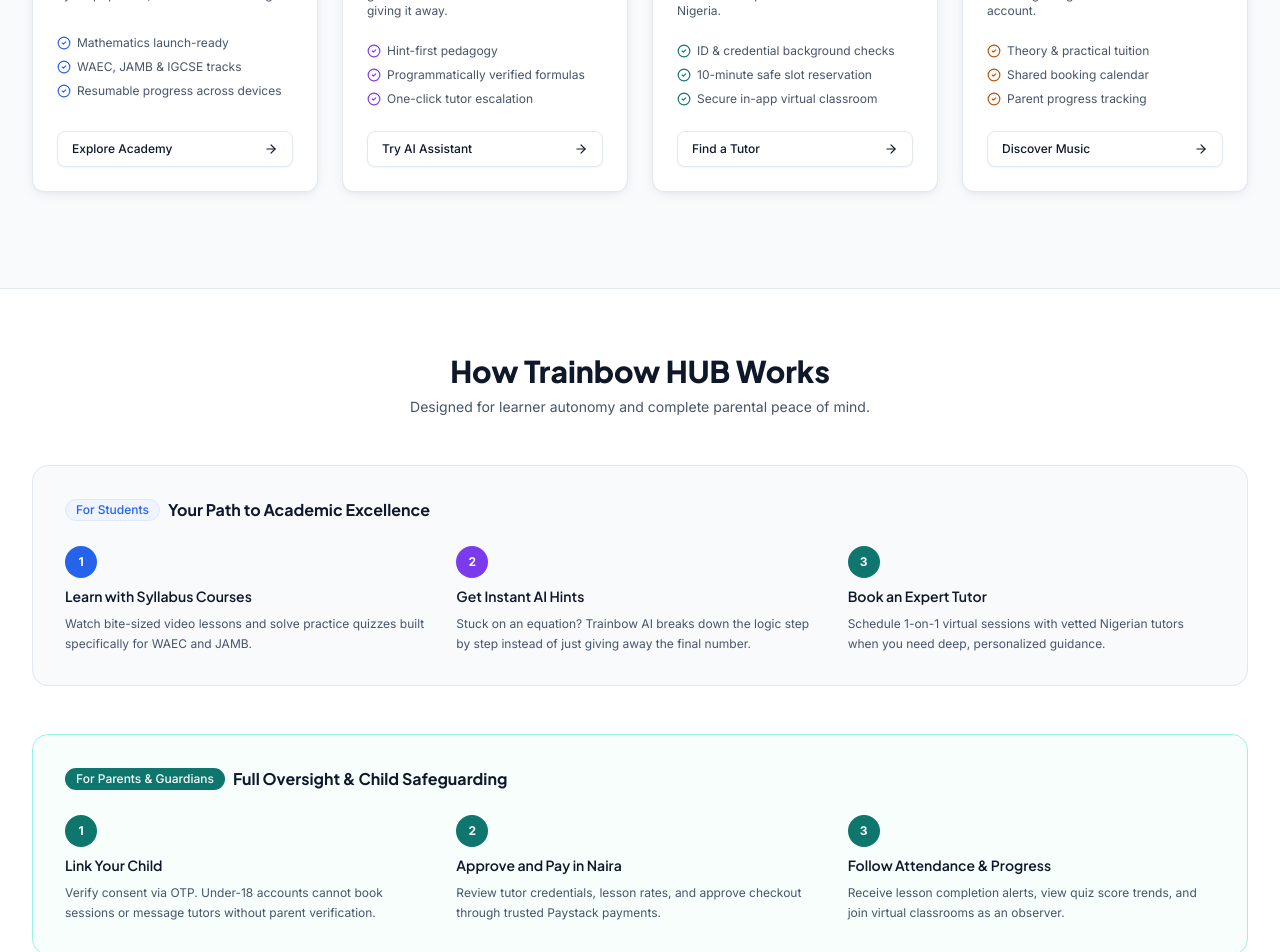
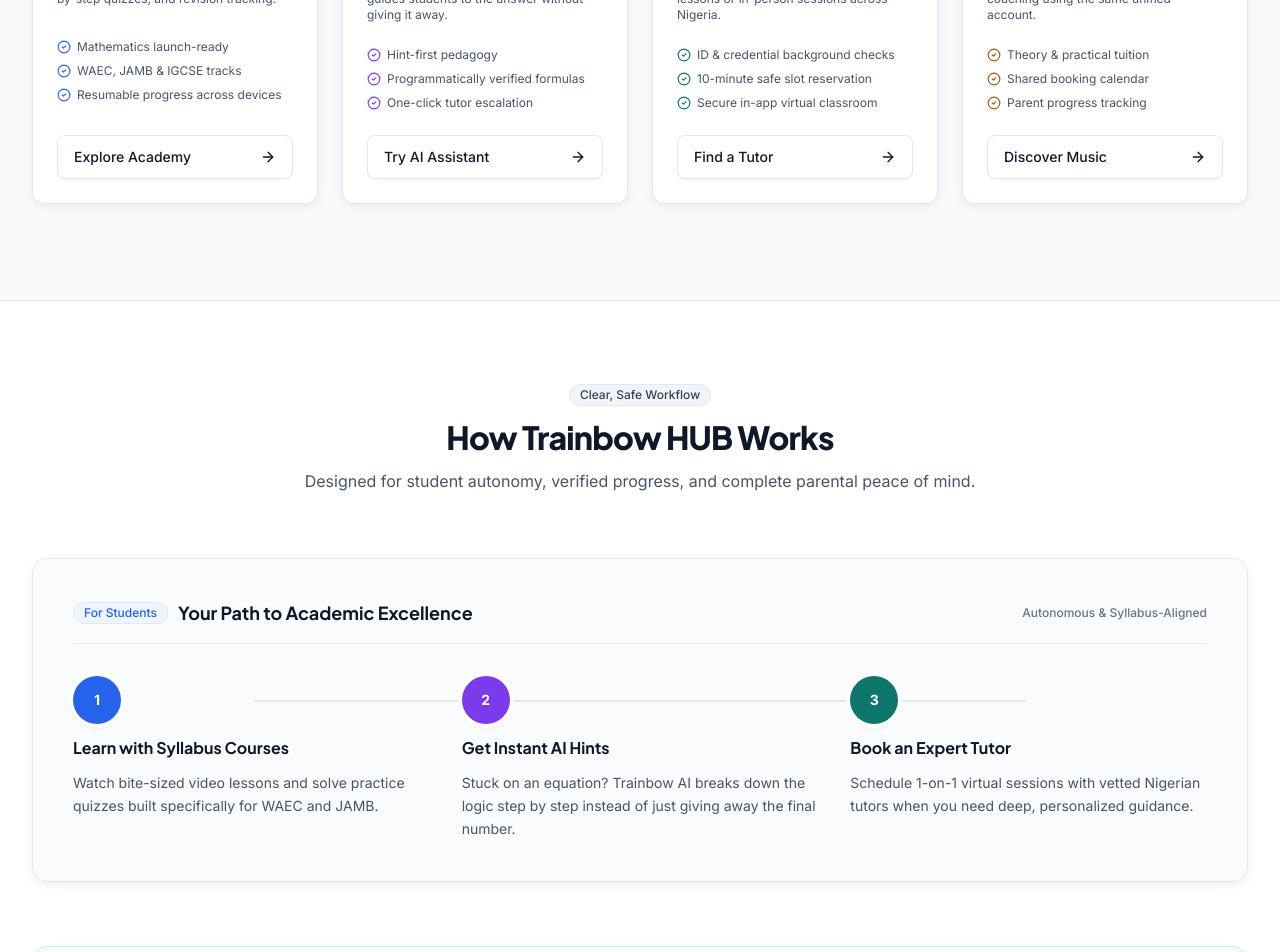
Before and after one commit to Trainbow-7/Trainbow-Hub, a Next.js app: page / in a window 1280 px wide. Shown: the part 1140-2092 px from the top of the page. Built offline with nearby package versions, Linux system fonts and the light colour scheme; no server answers.

Commit message:
feat(home): Stage 4 - home page polish, connected horizontal stepper, and 44px service actions

```diff
--- a/src/app/page.tsx
+++ b/src/app/page.tsx
@@ -214,9 +214,9 @@
 
           <div className="grid grid-cols-1 md:grid-cols-2 lg:grid-cols-4 gap-6">
             {/* 1. Academy */}
-            <Card className="border-t-4 border-t-brand-blue-600 flex flex-col justify-between hover:shadow-hover transition-all">
+            <Card className="rounded-card border-t-4 border-t-brand-blue-600 flex flex-col justify-between hover-lift">
               <CardHeader className="space-y-2">
-                <div className="h-10 w-10 rounded-lg bg-brand-blue-50 text-brand-blue-600 flex items-center justify-center">
+                <div className="h-11 w-11 rounded-control bg-brand-blue-50 text-brand-blue-600 flex items-center justify-center">
                   <BookOpen className="h-5 w-5" />
                 </div>
                 <Badge variant="brand" className="w-fit">Academy</Badge>
@@ -241,18 +241,18 @@
               </CardContent>
               <div className="p-6 pt-0">
                 <Link href="/academy" className="block w-full">
-                  <Button variant="outline" size="sm" className="w-full justify-between">
+                  <Button variant="outline" size="md" className="w-full justify-between min-h-[44px]">
                     <span>Explore Academy</span>
-                    <ArrowRight className="h-3.5 w-3.5" />
+                    <ArrowRight className="h-4 w-4" />
                   </Button>
                 </Link>
               </div>
             </Card>
 
             {/* 2. AI Assistant */}
-            <Card className="border-t-4 border-t-service-ai-600 flex flex-col justify-between hover:shadow-hover transition-all">
+            <Card className="rounded-card border-t-4 border-t-service-ai-600 flex flex-col justify-between hover-lift">
               <CardHeader className="space-y-2">
-                <div className="h-10 w-10 rounded-lg bg-purple-50 text-service-ai-600 flex items-center justify-center">
+                <div className="h-11 w-11 rounded-control bg-purple-50 text-service-ai-600 flex items-center justify-center">
                   <Sparkles className="h-5 w-5" />
                 </div>
                 <Badge variant="ai" className="w-fit">Trainbow AI</Badge>
@@ -277,18 +277,18 @@
               </CardContent>
               <div className="p-6 pt-0">
                 <Link href="/ai" className="block w-full">
-                  <Button variant="outline" size="sm" className="w-full justify-between">
+                  <Button variant="outline" size="md" className="w-full justify-between min-h-[44px]">
                     <span>Try AI Assistant</span>
-                    <ArrowRight className="h-3.5 w-3.5" />
+                    <ArrowRight className="h-4 w-4" />
                   </Button>
                 </Link>
               </div>
             </Card>
 
             {/* 3. Tutors Marketplace */}
-            <Card className="border-t-4 border-t-service-tutor-700 flex flex-col justify-between hover:shadow-hover transition-all">
+            <Card className="rounded-card border-t-4 border-t-service-tutor-700 flex flex-col justify-between hover-lift">
               <CardHeader className="space-y-2">
-                <div className="h-10 w-10 rounded-lg bg-teal-50 text-service-tutor-700 flex items-center justify-center">
+                <div className="h-11 w-11 rounded-control bg-teal-50 text-service-tutor-700 flex items-center justify-center">
                   <GraduationCap className="h-5 w-5" />
                 </div>
                 <Badge variant="tutor" className="w-fit">Tutors</Badge>
@@ -313,18 +313,18 @@
               </CardContent>
               <div className="p-6 pt-0">
                 <Link href="/tutors" className="block w-full">
-                  <Button variant="outline" size="sm" className="w-full justify-between">
+                  <Button variant="outline" size="md" className="w-full justify-between min-h-[44px]">
                     <span>Find a Tutor</span>
-                    <ArrowRight className="h-3.5 w-3.5" />
+                    <ArrowRight className="h-4 w-4" />
                   </Button>
                 </Link>
               </div>
             </Card>
 
             {/* 4. Music */}
-            <Card className="border-t-4 border-t-service-music-500 flex flex-col justify-between hover:shadow-hover transition-all">
+            <Card className="rounded-card border-t-4 border-t-service-music-500 flex flex-col justify-between hover-lift">
               <CardHeader className="space-y-2">
-                <div className="h-10 w-10 rounded-lg bg-amber-50 text-amber-900 flex items-center justify-center">
+                <div className="h-11 w-11 rounded-control bg-amber-50 text-amber-900 flex items-center justify-center">
                   <Music className="h-5 w-5" />
                 </div>
                 <Badge variant="neutral" className="w-fit border-amber-300 bg-amber-50 text-neutral-slate-900 font-semibold">Music</Badge>
@@ -349,9 +349,9 @@
               </CardContent>
               <div className="p-6 pt-0">
                 <Link href="/music" className="block w-full">
-                  <Button variant="outline" size="sm" className="w-full justify-between">
+                  <Button variant="outline" size="md" className="w-full justify-between min-h-[44px]">
                     <span>Discover Music</span>
-                    <ArrowRight className="h-3.5 w-3.5" />
+                    <ArrowRight className="h-4 w-4" />
                   </Button>
                 </Link>
               </div>
@@ -359,102 +359,119 @@
           </div>
         </section>
 
-        {/* 3. How It Works (Dual Track: Student & Parent) */}
-        <section className="bg-white border-y border-neutral-slate-200 py-16 px-4 sm:px-6 lg:px-8">
-          <div className="max-w-7xl mx-auto space-y-12">
-            <div className="text-center max-w-2xl mx-auto space-y-2">
-              <h2 className="text-2xl sm:text-3xl font-extrabold font-heading text-neutral-slate-900">
+        {/* 3. How It Works (Connected Horizontal Stepper) */}
+        <section className="bg-white border-y border-neutral-slate-200 py-20 px-4 sm:px-6 lg:px-8">
+          <div className="max-w-7xl mx-auto space-y-16">
+            <div className="text-center max-w-2xl mx-auto space-y-3">
+              <Badge variant="neutral">Clear, Safe Workflow</Badge>
+              <h2 className="text-h2 font-extrabold font-heading text-neutral-slate-900 tracking-tight">
                 How Trainbow HUB Works
               </h2>
-              <p className="text-sm text-neutral-slate-600">
-                Designed for learner autonomy and complete parental peace of mind.
+              <p className="text-body text-neutral-slate-600 leading-relaxed">
+                Designed for student autonomy, verified progress, and complete parental peace of mind.
               </p>
             </div>
 
-            {/* Student Track */}
-            <div className="rounded-xl border border-neutral-slate-200 bg-neutral-slate-50 p-6 sm:p-8">
-              <div className="flex items-center gap-2 mb-6">
+            {/* Student Track - Connected Stepper */}
+            <div className="rounded-panel border border-neutral-slate-200 bg-neutral-slate-50/70 p-6 sm:p-10 shadow-soft">
+              <div className="flex flex-wrap items-center justify-between gap-3 mb-8 pb-4 border-b border-neutral-slate-200/80">
+                <div className="flex items-center gap-2.5">
                   <Badge variant="brand">For Students</Badge>
-                <h3 className="font-heading font-bold text-neutral-slate-900 text-base">
+                  <h3 className="font-heading font-bold text-neutral-slate-900 text-base sm:text-lg">
                     Your Path to Academic Excellence
                   </h3>
                 </div>
-              <div className="grid grid-cols-1 md:grid-cols-3 gap-6">
-                <div className="space-y-2">
-                  <div className="h-8 w-8 rounded-full bg-brand-blue-600 text-white font-bold flex items-center justify-center text-xs">
+                <span className="text-xs font-medium text-neutral-slate-500">Autonomous & Syllabus-Aligned</span>
+              </div>
+              <div className="grid grid-cols-1 md:grid-cols-3 gap-8 relative">
+                {/* Horizontal connector line on desktop */}
+                <div className="hidden md:block absolute top-6 left-[16%] right-[16%] h-0.5 bg-neutral-slate-200 -z-0" />
+
+                <div className="space-y-3 relative z-10 text-left bg-neutral-slate-50/70 sm:bg-transparent">
+                  <div className="h-12 w-12 rounded-full bg-brand-blue-600 text-white font-bold flex items-center justify-center text-sm shadow-md ring-4 ring-white">
                     1
                   </div>
-                  <h4 className="font-heading font-semibold text-neutral-slate-900 text-sm">
+                  <h4 className="font-heading font-bold text-neutral-slate-900 text-base">
                     Learn with Syllabus Courses
                   </h4>
-                  <p className="text-xs text-neutral-slate-600 leading-relaxed">
+                  <p className="text-small text-neutral-slate-600 leading-relaxed">
                     Watch bite-sized video lessons and solve practice quizzes built specifically for WAEC and JAMB.
                   </p>
                 </div>
-                <div className="space-y-2">
-                  <div className="h-8 w-8 rounded-full bg-service-ai-600 text-white font-bold flex items-center justify-center text-xs">
+
+                <div className="space-y-3 relative z-10 text-left bg-neutral-slate-50/70 sm:bg-transparent">
+                  <div className="h-12 w-12 rounded-full bg-service-ai-600 text-white font-bold flex items-center justify-center text-sm shadow-md ring-4 ring-white">
                     2
                   </div>
-                  <h4 className="font-heading font-semibold text-neutral-slate-900 text-sm">
+                  <h4 className="font-heading font-bold text-neutral-slate-900 text-base">
                     Get Instant AI Hints
                   </h4>
-                  <p className="text-xs text-neutral-slate-600 leading-relaxed">
+                  <p className="text-small text-neutral-slate-600 leading-relaxed">
                     Stuck on an equation? Trainbow AI breaks down the logic step by step instead of just giving away the final number.
                   </p>
                 </div>
-                <div className="space-y-2">
-                  <div className="h-8 w-8 rounded-full bg-service-tutor-700 text-white font-bold flex items-center justify-center text-xs">
+
+                <div className="space-y-3 relative z-10 text-left bg-neutral-slate-50/70 sm:bg-transparent">
+                  <div className="h-12 w-12 rounded-full bg-service-tutor-700 text-white font-bold flex items-center justify-center text-sm shadow-md ring-4 ring-white">
                     3
                   </div>
-                  <h4 className="font-heading font-semibold text-neutral-slate-900 text-sm">
+                  <h4 className="font-heading font-bold text-neutral-slate-900 text-base">
                     Book an Expert Tutor
                   </h4>
-                  <p className="text-xs text-neutral-slate-600 leading-relaxed">
+                  <p className="text-small text-neutral-slate-600 leading-relaxed">
                     Schedule 1-on-1 virtual sessions with vetted Nigerian tutors when you need deep, personalized guidance.
                   </p>
                 </div>
               </div>
             </div>
 
-            {/* Parent Track */}
-            <div className="rounded-xl border border-teal-200 bg-teal-50/50 p-6 sm:p-8">
-              <div className="flex items-center gap-2 mb-6">
+            {/* Parent Track - Connected Stepper */}
+            <div className="rounded-panel border border-teal-200/80 bg-teal-50/40 p-6 sm:p-10 shadow-soft">
+              <div className="flex flex-wrap items-center justify-between gap-3 mb-8 pb-4 border-b border-teal-200/60">
+                <div className="flex items-center gap-2.5">
                   <Badge variant="tutor">For Parents & Guardians</Badge>
-                <h3 className="font-heading font-bold text-neutral-slate-900 text-base">
+                  <h3 className="font-heading font-bold text-neutral-slate-900 text-base sm:text-lg">
                     Full Oversight & Child Safeguarding
                   </h3>
                 </div>
-              <div className="grid grid-cols-1 md:grid-cols-3 gap-6">
-                <div className="space-y-2">
-                  <div className="h-8 w-8 rounded-full bg-service-tutor-700 text-white font-bold flex items-center justify-center text-xs">
+                <span className="text-xs font-semibold text-service-tutor-700">Strict NDPA 2023 Consent</span>
+              </div>
+              <div className="grid grid-cols-1 md:grid-cols-3 gap-8 relative">
+                {/* Horizontal connector line on desktop */}
+                <div className="hidden md:block absolute top-6 left-[16%] right-[16%] h-0.5 bg-teal-200 -z-0" />
+
+                <div className="space-y-3 relative z-10 text-left">
+                  <div className="h-12 w-12 rounded-full bg-service-tutor-700 text-white font-bold flex items-center justify-center text-sm shadow-md ring-4 ring-white">
                     1
                   </div>
-                  <h4 className="font-heading font-semibold text-neutral-slate-900 text-sm">
+                  <h4 className="font-heading font-bold text-neutral-slate-900 text-base">
                     Link Your Child
                   </h4>
-                  <p className="text-xs text-neutral-slate-600 leading-relaxed">
+                  <p className="text-small text-neutral-slate-600 leading-relaxed">
                     Verify consent via OTP. Under-18 accounts cannot book sessions or message tutors without parent verification.
                   </p>
                 </div>
-                <div className="space-y-2">
-                  <div className="h-8 w-8 rounded-full bg-service-tutor-700 text-white font-bold flex items-center justify-center text-xs">
+
+                <div className="space-y-3 relative z-10 text-left">
+                  <div className="h-12 w-12 rounded-full bg-service-tutor-700 text-white font-bold flex items-center justify-center text-sm shadow-md ring-4 ring-white">
                     2
                   </div>
-                  <h4 className="font-heading font-semibold text-neutral-slate-900 text-sm">
+                  <h4 className="font-heading font-bold text-neutral-slate-900 text-base">
                     Approve and Pay in Naira
                   </h4>
-                  <p className="text-xs text-neutral-slate-600 leading-relaxed">
+                  <p className="text-small text-neutral-slate-600 leading-relaxed">
                     Review tutor credentials, lesson rates, and approve checkout through trusted Paystack payments.
                   </p>
                 </div>
-                <div className="space-y-2">
-                  <div className="h-8 w-8 rounded-full bg-service-tutor-700 text-white font-bold flex items-center justify-center text-xs">
+
+                <div className="space-y-3 relative z-10 text-left">
+                  <div className="h-12 w-12 rounded-full bg-service-tutor-700 text-white font-bold flex items-center justify-center text-sm shadow-md ring-4 ring-white">
                     3
                   </div>
-                  <h4 className="font-heading font-semibold text-neutral-slate-900 text-sm">
+                  <h4 className="font-heading font-bold text-neutral-slate-900 text-base">
                     Follow Attendance & Progress
                   </h4>
-                  <p className="text-xs text-neutral-slate-600 leading-relaxed">
+                  <p className="text-small text-neutral-slate-600 leading-relaxed">
                     Receive lesson completion alerts, view quiz score trends, and join virtual classrooms as an observer.
                   </p>
                 </div>
```
Also changed, not shown: scripts/verify-stage4.mjs (added, +26 -0 lines), 1 other file (tests, documents, lock files or other folders). Lines whose indentation alone changed are shown as unchanged.
